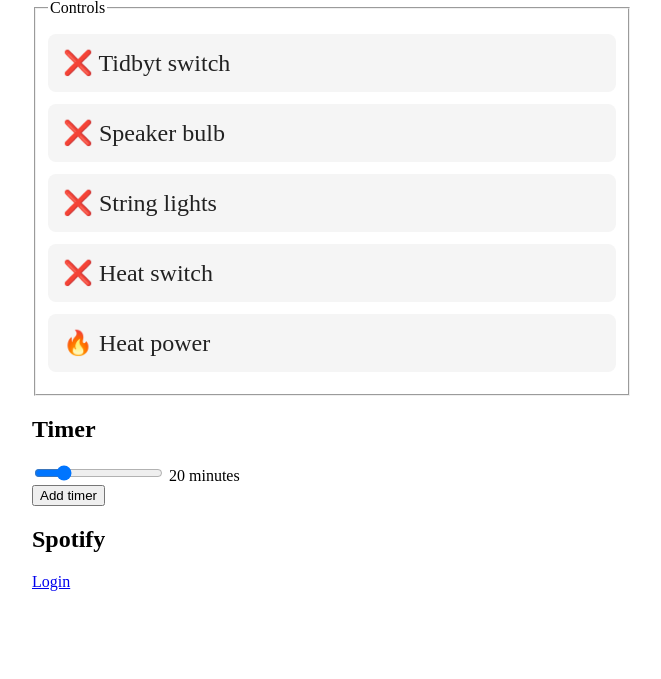
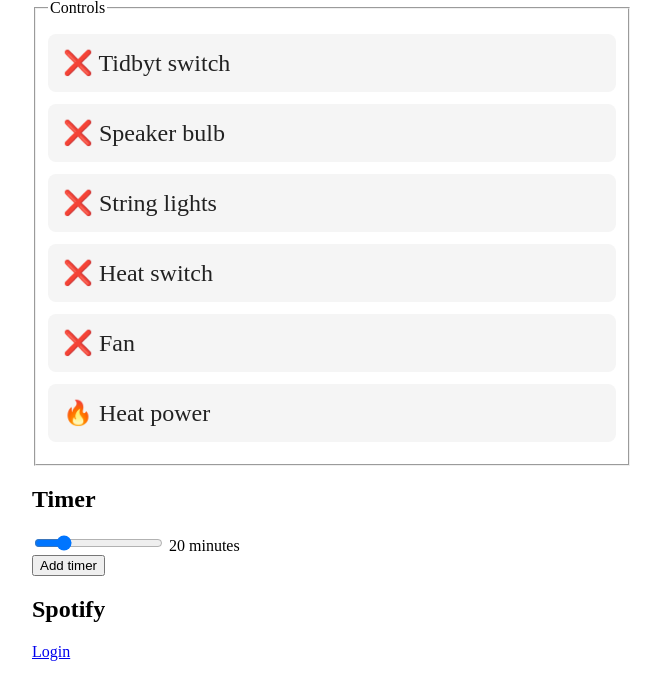
Before and after one commit to wolffiex/shack, a Django app: page /ha/dashboard in a window 1280 px wide. Shown: the part 221-900 px from the top of the page, without its empty margins (308-969 px from the left). Before the commit the page ends 812 px from the top, so only its background shows below. Run offline with Django 5.2, Linux system fonts and the light colour scheme; data that the repository does not hold is empty; some libraries are stand-ins or nearby versions.

Commit message:
New fan!

```diff
--- a/ha/templates/dashboard.html
+++ b/ha/templates/dashboard.html
@@ -139,6 +139,11 @@
         </a>
       </div>
       <div>
+        <a href="{% url 'control' name='fan_switch'%}?action={% if fan_switch %}turn_off{% else %}turn_on{% endif %}">
+          <span>{% if fan_switch %}✅{% else %}❌{% endif %}</span> Fan
+        </a>
+      </div>
+      <div>
         <a href="{% url 'control' name='heat_power'%}?action=turn_on">
           <span>🔥</span> Heat power
         </a>
--- a/ha/views/dashboard.py
+++ b/ha/views/dashboard.py
@@ -23,6 +23,7 @@ CONTROLS = {
     "heat_power": ("/services/script", "script.shack_space_heater_power_on"),
     "security_light_switch": ("/services/switch", "switch.security_light_switch_2"),
     "fountain_switch": ("/services/switch", "switch.fountain_switch_2"),
+    "fan_switch": ("/services/switch", "switch.fan_switch_2"),
 }
 
 
@@ -112,6 +113,7 @@ async def ha_info():
                 ha_api_url + "/states/sensor.space_heater_power_2",
                 ha_api_url + "/states/switch.security_light_switch_2",
                 ha_api_url + "/states/switch.fountain_switch_2",
+                ha_api_url + "/states/switch.fan_switch_2",
             ]
 
             # Individual requests with error handling instead of gather
@@ -130,8 +132,7 @@ async def ha_info():
 
                     responses.append(MockResponse())
 
-            # Ensure we have exactly 5 responses
-            while len(responses) < 5:
+            while len(responses) < 6:
 
                 class MockResponse:
                     def json(self):
@@ -139,7 +140,7 @@ async def ha_info():
 
                 responses.append(MockResponse())
 
-            t_switch, h_switch, h_power, security_light, fountain = [
+            t_switch, h_switch, h_power, security_light, fountain, fan = [
                 response.json()["state"] for response in responses
             ]
 
@@ -157,6 +158,9 @@ async def ha_info():
                 else False,
                 "fountain_switch": convert_switch_state(fountain)
                 if fountain != "unknown"
+                else False,
+                "fan_switch": convert_switch_state(fan)
+                if fan != "unknown"
                 else False,
             }
 
```
